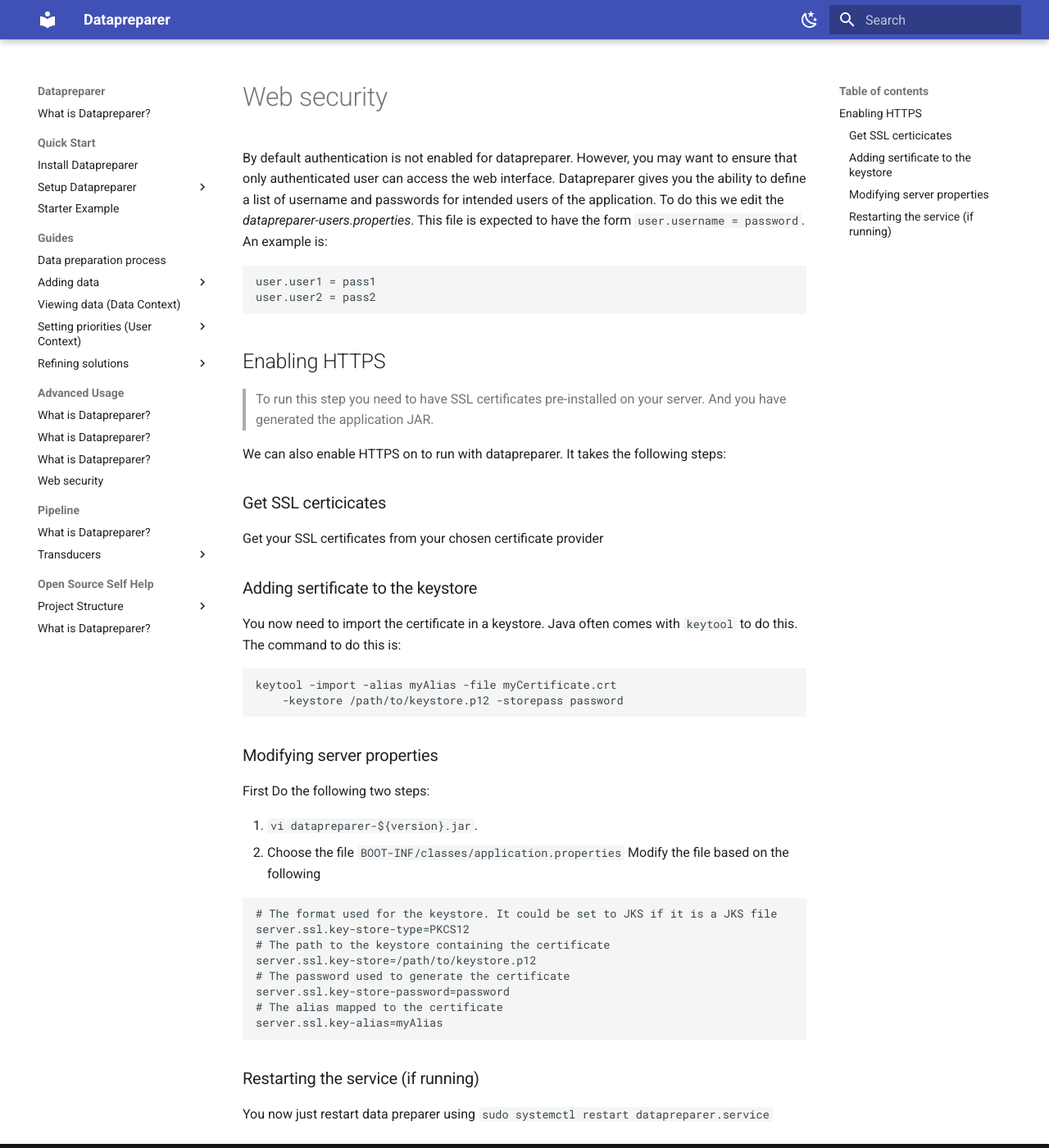
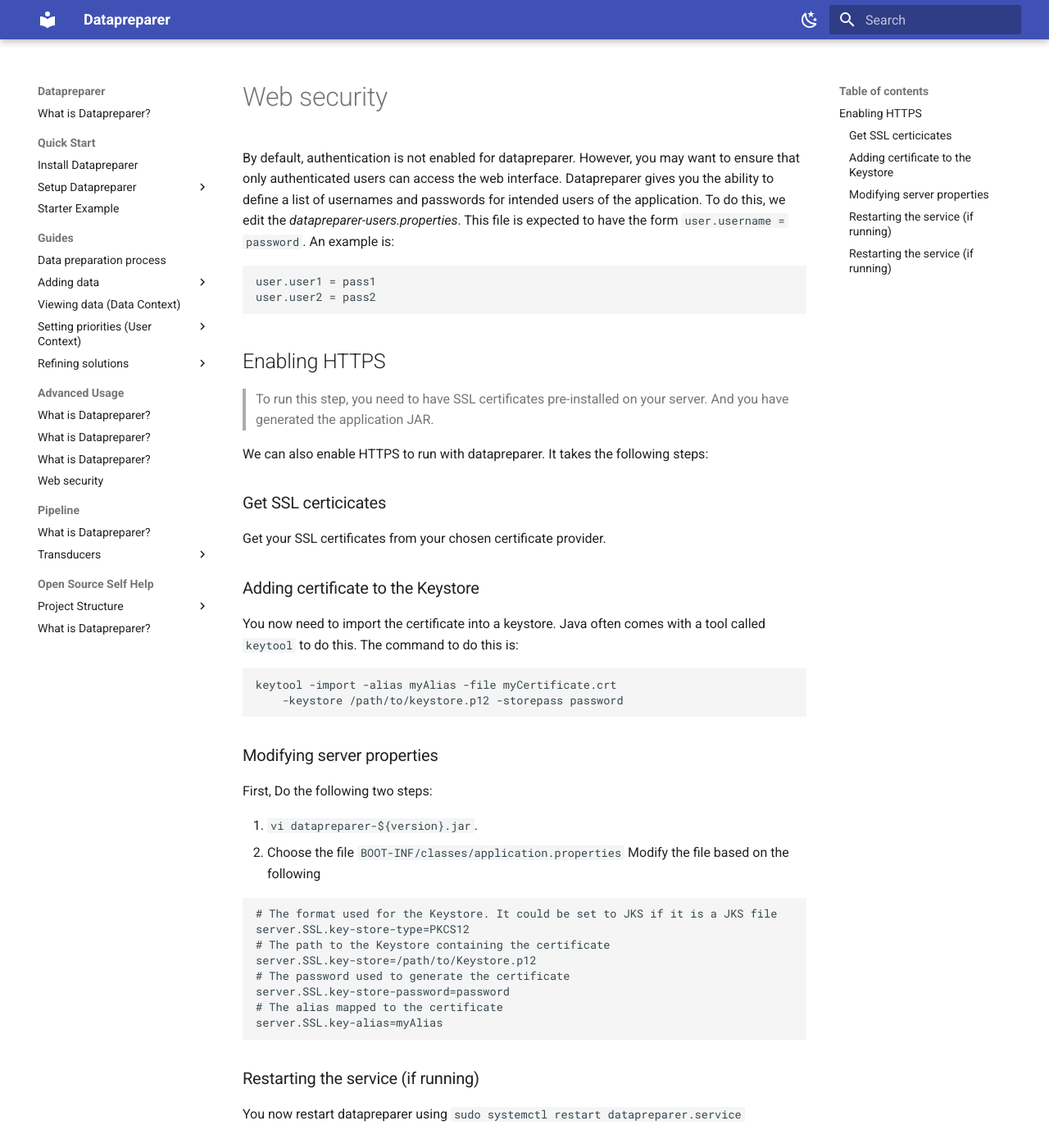
Before and after one commit to AspieCoder1/mk-docs-material-test, an MkDocs documentation site: the page built from docs/advanced/web-security.md, in a window 1280 px wide and 1400 px high. Shown: the whole window at 82% size. Built offline with MkDocs 1.6.1 and Material for MkDocs 9.7.7, drawn with Linux system fonts in a browser that asks for light colours.

Commit message:
:memo: proofread and corrected web-security.md

````diff
--- a/docs/advanced/web-security.md
+++ b/docs/advanced/web-security.md
@@ -1,9 +1,9 @@
 # Web security
 
-By default authentication is not enabled for datapreparer.
-However, you may want to ensure that only authenticated user can access the web interface.
-Datapreparer gives you the ability to define a list of username and passwords for intended users of the application.
-To do this we edit the *datapreparer-users.properties*.
+By default, authentication is not enabled for datapreparer.
+However, you may want to ensure that only authenticated users can access the web interface.
+Datapreparer gives you the ability to define a list of usernames and passwords for intended users of the application.
+To do this, we edit the *datapreparer-users.properties*.
 This file is expected to have the form `user.username = password`.
 An example is:
 ```
@@ -12,17 +12,17 @@ user.user2 = pass2
 ```
 
 ## Enabling HTTPS
-> To run this step you need to have SSL certificates pre-installed on your server.
+> To run this step, you need to have SSL certificates pre-installed on your server.
 > And you have generated the application JAR.
 
-We can also enable HTTPS on to run with datapreparer.
+We can also enable HTTPS to run with datapreparer.
 It takes the following steps:
 
 ### Get SSL certicicates
-Get your SSL certificates from your chosen certificate provider
+Get your SSL certificates from your chosen certificate provider.
 
-### Adding sertificate to the keystore
-You now need to import the certificate in a keystore. Java often comes with `keytool` to do this.
+### Adding certificate to the Keystore
+You now need to import the certificate into a keystore. Java often comes with a tool called `keytool` to do this.
 The command to do this is:
 ```bash
 keytool -import -alias myAlias -file myCertificate.crt
@@ -30,21 +30,24 @@ keytool -import -alias myAlias -file myCertificate.crt
 ```
 
 ### Modifying server properties
-First Do the following two steps:
+First, Do the following two steps:
 
 1. `vi datapreparer-${version}.jar`.
 2. Choose the file `BOOT-INF/classes/application.properties`
 Modify the file based on the following
 ```bash
-# The format used for the keystore. It could be set to JKS if it is a JKS file
-server.ssl.key-store-type=PKCS12
-# The path to the keystore containing the certificate
-server.ssl.key-store=/path/to/keystore.p12
+# The format used for the Keystore. It could be set to JKS if it is a JKS file
+server.SSL.key-store-type=PKCS12
+# The path to the Keystore containing the certificate
+server.SSL.key-store=/path/to/Keystore.p12
 # The password used to generate the certificate
-server.ssl.key-store-password=password
+server.SSL.key-store-password=password
 # The alias mapped to the certificate
-server.ssl.key-alias=myAlias
+server.SSL.key-alias=myAlias
 ```
 
 ### Restarting the service (if running)
+You now restart datapreparer using `sudo systemctl restart datapreparer.service`
+
+### Restarting the service (if running)
 You now just restart data preparer using `sudo systemctl restart datapreparer.service`
````
